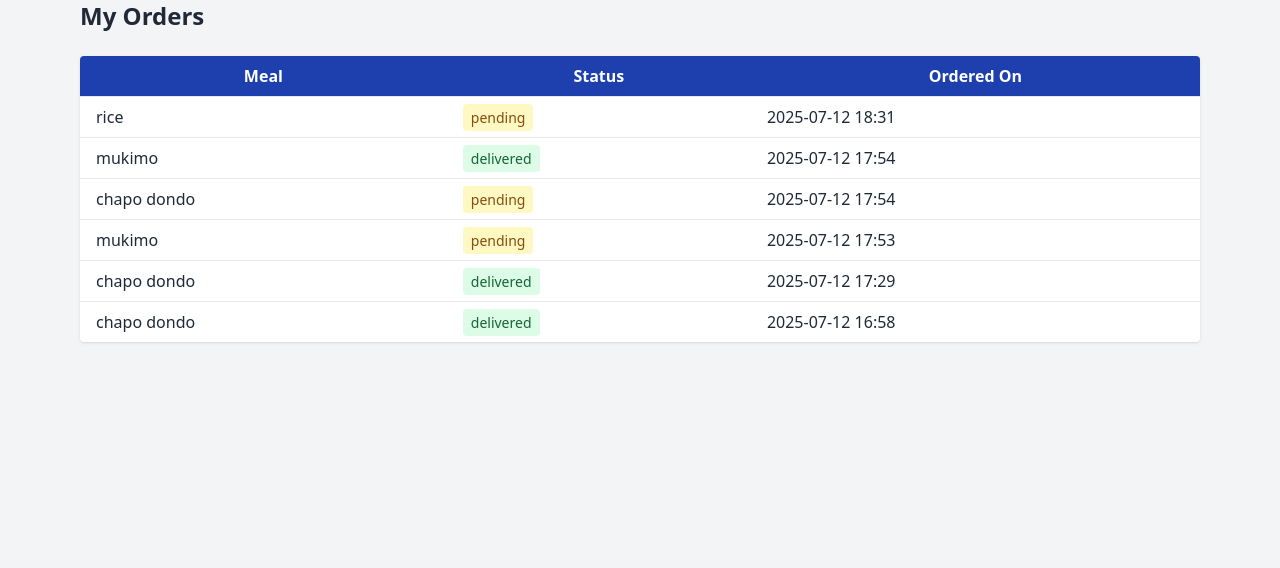
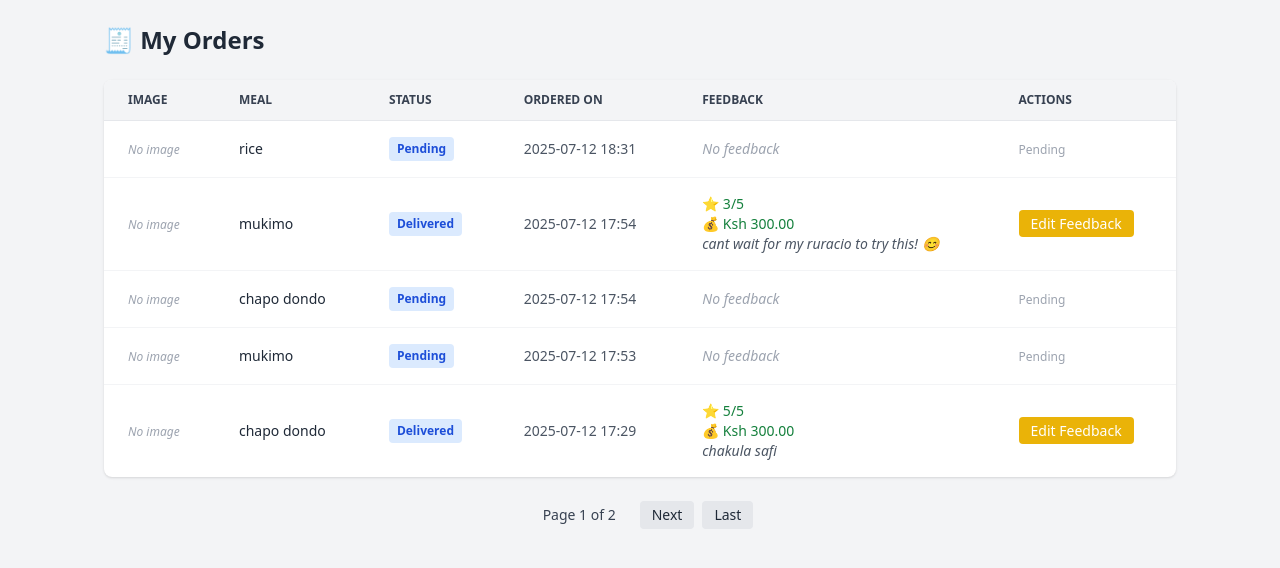
Before and after one commit to WanjiruNgari2/hotelmngtsystem, a Django app: page /my-orders/ in a window 1280 px wide. Shown: the part 60-628 px from the top of the page. Run offline with Django 5.2, Linux system fonts and the light colour scheme; a user stored in the database is signed in; data comes from the database, SQL or seed files in the repository; both versions use the stored data as it was after the commit; some libraries are stand-ins or nearby versions.

```diff
--- a/backend/core/models.py
+++ b/backend/core/models.py
@@ -44,7 +44,8 @@ class Order(models.Model):
     created_at = models.DateTimeField(auto_now_add=True)
     is_delivery = models.BooleanField(default=False)
     tip = models.DecimalField(max_digits=6, decimal_places=2, null=True, blank=True)
-    rating = models.PositiveIntegerField(null=True, blank=True)  # optional 1–5 stars
+    rating = models.PositiveIntegerField(null=True, blank=True)
+    review = models.TextField(null=True, blank=True)
 
     def __str__(self):
         return f"Order #{self.id} - {self.meal.name} by {self.customer.username}"
--- a/backend/core/templates/core/my_orders.html
+++ b/backend/core/templates/core/my_orders.html
@@ -1,31 +1,84 @@
 {% extends 'core/base.html' %}
 {% block title %}My Orders{% endblock %}
+{% block content %}
 
-{% block content %}
-<h2 class="text-2xl font-bold mb-6">My Orders</h2>
+<div class="max-w-6xl mx-auto p-6">
+  <h1 class="text-2xl font-bold text-gray-800 mb-6">🧾 My Orders</h1>
 
-<table class="w-full bg-white shadow rounded overflow-hidden">
-  <thead class="bg-blue-800 text-white">
+  <div class="bg-white shadow rounded-lg overflow-hidden">
+    <table class="min-w-full divide-y divide-gray-200 text-sm text-left">
+      <thead class="bg-gray-100 text-gray-700 uppercase text-xs">
         <tr>
-      <th class="py-2 px-4">Meal</th>
-      <th class="py-2 px-4">Status</th>
-      <th class="py-2 px-4">Ordered On</th>
+          <th class="px-6 py-3">Image</th>
+          <th class="px-6 py-3">Meal</th>
+          <th class="px-6 py-3">Status</th>
+          <th class="px-6 py-3">Ordered On</th>
+          <th class="px-6 py-3">Feedback</th>
+          <th class="px-6 py-3">Actions</th>
         </tr>
       </thead>
-  <tbody>
-    {% for order in orders %}
-    <tr class="border-t">
-      <td class="py-2 px-4">{{ order.meal.name }}</td>
-      <td class="py-2 px-4">
-        <span class="text-sm font-medium px-2 py-1 rounded {% if order.status == 'pending' %}bg-yellow-100 text-yellow-800{% elif order.status == 'preparing' %}bg-blue-100 text-blue-800{% elif order.status == 'out_for_delivery' %}bg-purple-100 text-purple-800{% else %}bg-green-100 text-green-800{% endif %}">
-          {{ order.status }}
+      <tbody class="divide-y divide-gray-100">
+        {% for order in page_obj %}
+        <tr>
+          <td class="px-6 py-4">
+            {% if order.meal.image %}
+              <img src="{{ order.meal.image.url }}" alt="{{ order.meal.name }}" class="h-12 w-12 object-cover rounded" />
+            {% else %}
+              <span class="text-gray-400 text-xs italic">No image</span>
+            {% endif %}
+          </td>
+          <td class="px-6 py-4 font-medium">{{ order.meal.name }}</td>
+          <td class="px-6 py-4">
+            <span class="px-2 inline-block py-1 text-xs font-semibold rounded bg-blue-100 text-blue-700">
+              {{ order.status|title }}
             </span>
           </td>
-      <td class="py-2 px-4">{{ order.created_at|date:"Y-m-d H:i" }}</td>
+          <td class="px-6 py-4 text-gray-600">{{ order.created_at|date:"Y-m-d H:i" }}</td>
+          <td class="px-6 py-4">
+            {% if order.rating %}
+              <div class="text-green-700 text-sm">
+                ⭐ {{ order.rating }}/5 <br>
+                💰 Ksh {{ order.tip|default:"0.00" }} <br>
+                <em class="text-gray-600">{{ order.review }}</em>
+              </div>
+            {% else %}
+              <span class="text-gray-400 italic text-sm">No feedback</span>
+            {% endif %}
+          </td>
+          <td class="px-6 py-4 space-x-2">
+            {% if order.status == 'delivered' %}
+              <a href="{% url 'leave_feedback' order.id %}"
+                class="bg-yellow-500 hover:bg-yellow-600 text-white px-3 py-1 text-sm rounded">
+                {% if order.rating %}Edit Feedback{% else %}Leave Feedback{% endif %}
+              </a>
+            {% else %}
+              <span class="text-gray-400 text-xs">Pending</span>
+            {% endif %}
+          </td>
         </tr>
         {% empty %}
-    <tr><td colspan="3" class="p-4 text-center text-gray-500">You haven’t ordered anything yet.</td></tr>
+        <tr>
+          <td colspan="6" class="text-center text-gray-500 p-6">No orders found.</td>
+        </tr>
         {% endfor %}
       </tbody>
     </table>
+  </div>
+
+  <!-- Pagination Controls -->
+  <div class="mt-6 flex justify-center space-x-2">
+    {% if page_obj.has_previous %}
+      <a href="?page=1" class="px-3 py-1 text-sm bg-gray-200 rounded hover:bg-gray-300">First</a>
+      <a href="?page={{ page_obj.previous_page_number }}" class="px-3 py-1 text-sm bg-gray-200 rounded hover:bg-gray-300">Previous</a>
+    {% endif %}
+
+    <span class="px-4 py-1 text-sm text-gray-700">Page {{ page_obj.number }} of {{ page_obj.paginator.num_pages }}</span>
+
+    {% if page_obj.has_next %}
+      <a href="?page={{ page_obj.next_page_number }}" class="px-3 py-1 text-sm bg-gray-200 rounded hover:bg-gray-300">Next</a>
+      <a href="?page={{ page_obj.paginator.num_pages }}" class="px-3 py-1 text-sm bg-gray-200 rounded hover:bg-gray-300">Last</a>
+    {% endif %}
+  </div>
+</div>
+
 {% endblock %}
--- a/backend/core/urls.py
+++ b/backend/core/urls.py
@@ -14,5 +14,8 @@ urlpatterns = [
     path('dashboard/admin/meals/add/', views.add_meal_view, name='add_meal'),
     path('dashboard/admin/meals/<int:meal_id>/edit/', views.edit_meal_view, name='edit_meal'),
     path('dashboard/admin/meals/<int:meal_id>/delete/', views.delete_meal_view, name='delete_meal'),
+#add feedback url
+    path('my-orders/<int:order_id>/feedback/', views.leave_feedback, name='leave_feedback'),
+
 
 ]
--- a/backend/core/views.py
+++ b/backend/core/views.py
@@ -1,23 +1,128 @@
-from django.shortcuts import render, redirect
+from django.shortcuts import render, redirect, get_object_or_404
 from django.contrib.auth import authenticate, login, logout
 from django.contrib.auth.forms import AuthenticationForm
 from django.contrib.auth.decorators import login_required
 from django.contrib.admin.views.decorators import staff_member_required
-from .models import Order
-from django.shortcuts import render, redirect
-from django.contrib.admin.views.decorators import staff_member_required
-from django.shortcuts import render, get_object_or_404, redirect
-from .models import Meal
-from .forms import MealForm
+from django.core.paginator import Paginator
+
+from .models import Meal, Order
+from .forms import MealForm, FeedbackForm
 
 
-#view all meals
+# LOGIN VIEW
+def login_view(request):
+    if request.method == 'POST':
+        form = AuthenticationForm(data=request.POST)
+        if form.is_valid():
+            user = form.get_user()
+            login(request, user)
+
+            # Redirect by role
+            if user.role in ['onsite_customer', 'online_customer']:
+                return redirect('customer_dashboard')
+            elif user.role == 'waiter':
+                return redirect('waiter_dashboard')
+            elif user.role == 'admin':
+                return redirect('/admin/')
+            else:
+                return redirect('default_dashboard')  # fallback
+    else:
+        form = AuthenticationForm()
+    return render(request, 'core/login.html', {'form': form})
+
+
+# LOGOUT
+def logout_view(request):
+    logout(request)
+    return redirect('login')
+
+
+# CUSTOMER DASHBOARD
+@login_required
+def customer_dashboard(request):
+    return render(request, 'core/dashboard_customer.html')
+
+
+# VIEW MEALS (Customer)
+@login_required
+def meal_list_view(request):
+    if request.user.role not in ['online_customer', 'onsite_customer']:
+        return redirect('login')
+    meals = Meal.objects.all()
+    return render(request, 'core/meal_list.html', {'meals': meals})
+
+
+# PLACE ORDER
+@login_required
+def place_order(request, meal_id):
+    if request.method == 'POST' and request.user.role in ['online_customer', 'onsite_customer']:
+        meal = get_object_or_404(Meal, id=meal_id)
+        Order.objects.create(
+            customer=request.user,
+            meal=meal,
+            is_delivery=(request.user.role == 'online_customer'),
+        )
+        return redirect('my_orders')
+    return redirect('meal_list')
+
+
+# CUSTOMER ORDER HISTORY
+@login_required
+def my_orders_view(request):
+    if request.user.role not in ['online_customer', 'onsite_customer']:
+        return redirect('login')
+
+    orders = Order.objects.filter(customer=request.user).order_by('-created_at')
+    paginator = Paginator(orders, 5)  # Show 5 orders per page
+    page_number = request.GET.get('page')
+    page_obj = paginator.get_page(page_number)
+
+    return render(request, 'core/my_orders.html', {'page_obj': page_obj})
+
+
+# LEAVE FEEDBACK
+@login_required
+def leave_feedback(request, order_id):
+    order = get_object_or_404(Order, id=order_id, customer=request.user)
+
+    if order.status != 'delivered':
+        return redirect('my_orders')  # Only allow feedback after delivery
+
+    if request.method == 'POST':
+        form = FeedbackForm(request.POST, instance=order)
+        if form.is_valid():
+            form.save()
+            return redirect('my_orders')
+    else:
+        form = FeedbackForm(instance=order)
+
+    return render(request, 'core/leave_feedback.html', {'form': form, 'order': order})
+
+
+# ADMIN DASHBOARD: VIEW ORDERS
+@staff_member_required
+def admin_orders_view(request):
+    orders = Order.objects.all().order_by('-created_at')
+
+    if request.method == 'POST':
+        order_id = request.POST.get('order_id')
+        new_status = request.POST.get('status')
+        order = get_object_or_404(Order, id=order_id)
+        order.status = new_status
+        order.save()
+        return redirect('admin_orders')
+
+    return render(request, 'core/admin_orders.html', {'orders': orders})
+
+
+# ADMIN: VIEW MEALS
 @staff_member_required
 def admin_meals_view(request):
     meals = Meal.objects.all().order_by('-id')
     return render(request, 'core/admin_meals.html', {'meals': meals})
 
-#add Meals
+
+# ADMIN: ADD MEAL
 @staff_member_required
 def add_meal_view(request):
     if request.method == 'POST':
@@ -30,7 +135,7 @@ def add_meal_view(request):
     return render(request, 'core/meal_form.html', {'form': form, 'title': 'Add Meal'})
 
 
-#edit meals
+# ADMIN: EDIT MEAL
 @staff_member_required
 def edit_meal_view(request, meal_id):
     meal = get_object_or_404(Meal, id=meal_id)
@@ -44,80 +149,9 @@ def edit_meal_view(request, meal_id):
     return render(request, 'core/meal_form.html', {'form': form, 'title': 'Edit Meal'})
 
 
-#delete meal
+# ADMIN: DELETE MEAL
 @staff_member_required
 def delete_meal_view(request, meal_id):
     meal = get_object_or_404(Meal, id=meal_id)
     meal.delete()
     return redirect('admin_meals')
-
-
-@login_required
-def place_order(request, meal_id):
-    if request.method == 'POST' and request.user.role in ['online_customer', 'onsite_customer']:
-        meal = Meal.objects.get(id=meal_id)
-        Order.objects.create(
-            customer=request.user,
-            meal=meal,
-            is_delivery=(request.user.role == 'online_customer'),
-        )
-        return redirect('my_orders')  # Redirect to "My Orders" after placing
-    return redirect('meal_list')
-
-@login_required
-def meal_list_view(request):
-    if request.user.role not in ['online_customer', 'onsite_customer']:
-        return redirect('login')  # Block access for other roles
-
-    meals = Meal.objects.all()
-    return render(request, 'core/meal_list.html', {'meals': meals})
-
-
-@staff_member_required
-def admin_orders_view(request):
-    orders = Order.objects.all().order_by('-created_at')
-
-    if request.method == 'POST':
-        order_id = request.POST.get('order_id')
-        new_status = request.POST.get('status')
-        order = Order.objects.get(id=order_id)
-        order.status = new_status
-        order.save()
-        return redirect('admin_orders')
-
-    return render(request, 'core/admin_orders.html', {'orders': orders})
-
-def login_view(request):
-    if request.method == 'POST':
-        form = AuthenticationForm(data=request.POST)
-        if form.is_valid():
-            user = form.get_user()
-            login(request, user)
-
-            # Redirect by role
-            if user.role == 'onsite_customer' or user.role == 'online_customer':
-                return redirect('customer_dashboard')
-            elif user.role == 'waiter':
-                return redirect('waiter_dashboard')
-            elif user.role == 'admin':
-                return redirect('/admin/')
-            else:
-                return redirect('default_dashboard')  # fallback
-    else:
-        form = AuthenticationForm()
-    return render(request, 'core/login.html', {'form': form})
-
-
-@login_required
-def my_orders_view(request):
-    orders = Order.objects.filter(customer=request.user).order_by('-created_at')
-    return render(request, 'core/my_orders.html', {'orders': orders})
-
-
-@login_required
-def customer_dashboard(request):
-    return render(request, 'core/dashboard_customer.html')
-
-def logout_view(request):
-    logout(request)
-    return redirect('login')
```
Also changed, not shown: backend/core/forms.py (+29 -1 lines), backend/core/templates/core/admin_orders.html (+10 -0 lines), backend/core/templates/core/leave_feedback.html (added, +40 -0 lines), backend/core/migrations/0002_order_review.py (added), backend/db.sqlite3. Lines whose indentation alone changed are shown as unchanged.
